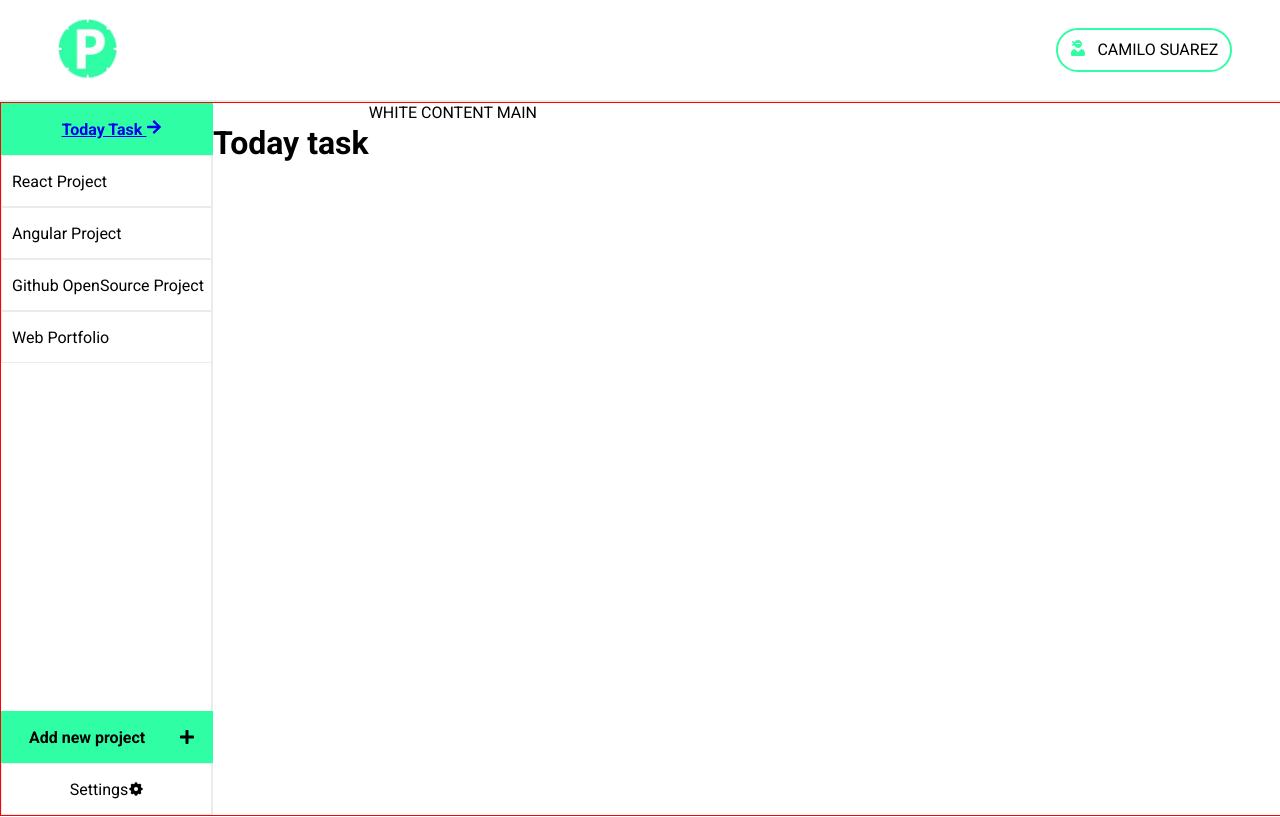
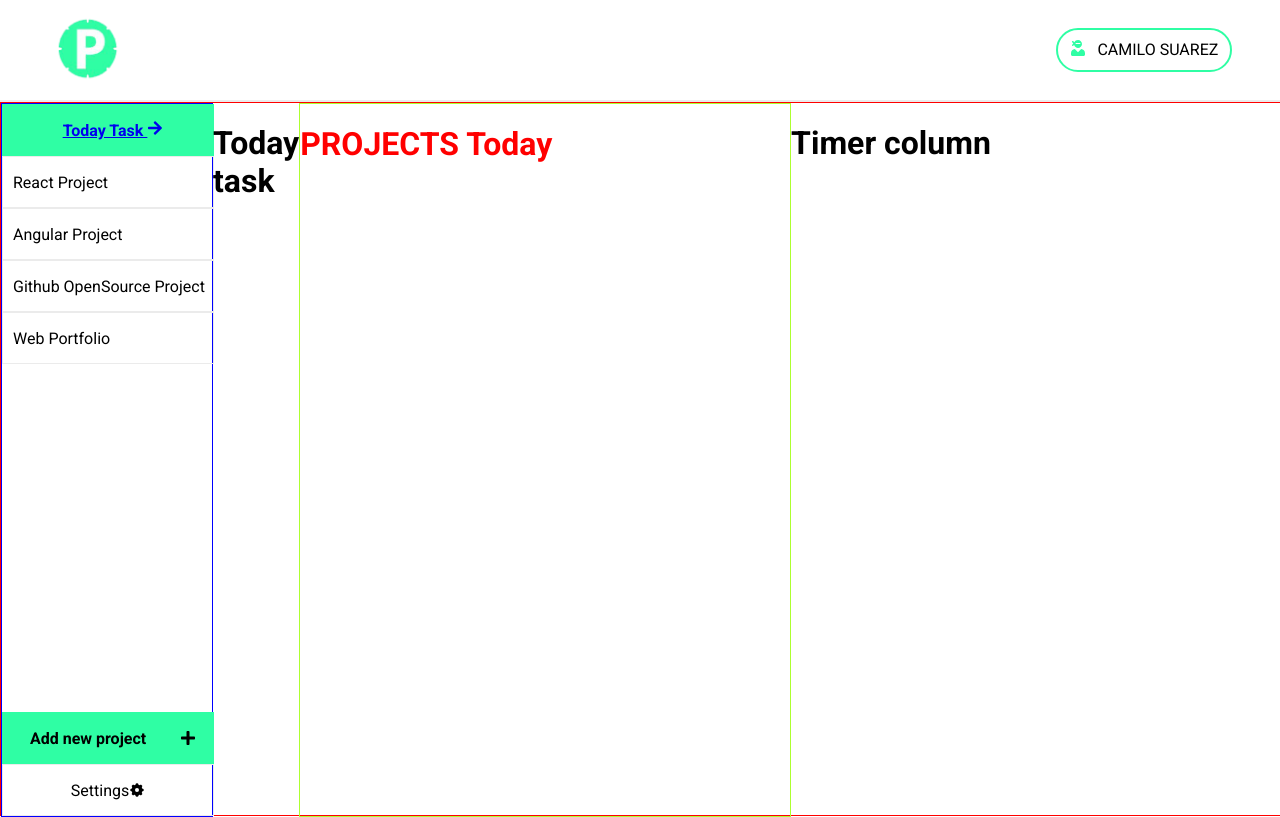
Before and after one commit to RedKamo/Povity, a React app: page /today in a window 1280 px wide. Built offline with nearby package versions, Linux system fonts and the light colour scheme.

Commit message:
divide scren and create timer

```diff
--- a/src/assets/styles/Home_Layout.scss
+++ b/src/assets/styles/Home_Layout.scss
@@ -1,5 +1,8 @@
 @import "../App.scss";
 
-body{
-    border: 1px solid green;
-}
+.home__container{
+    border: 1px solid red;
+    width: 100%;
+    height: 89vh;
+    display: flex;
+  }
--- a/src/assets/styles/Projects.scss
+++ b/src/assets/styles/Projects.scss
@@ -1,8 +1,11 @@
 @import "../App.scss";
 
-.home__container{
-  border: 1px solid red;
+.projects__container{
   width: 100%;
-  height: 89vh;
-  display: flex;
+  height: 100%;
+  border: 1px solid greenyellow;
+
+  h1{
+    color: red;
+  }
 }
--- a/src/assets/styles/Sidebar.scss
+++ b/src/assets/styles/Sidebar.scss
@@ -3,7 +3,8 @@
 .sidebar{
   width: 210px;
   height: 89vh;
-  border-right: 2px solid  $border-light;
+  //border-right: 2px solid  $border-light;
+  border: 1px solid blue;
 
   &__container{
     //border: 1px solid red;
--- /dev/null
+++ b/src/assets/styles/Timer.scss
@@ -0,0 +1,6 @@
+@import "../App.scss";
+
+.timer__container{
+  width: 100%;
+  height: 100%;
+}
--- a/src/components/Projects.jsx
+++ b/src/components/Projects.jsx
@@ -1,8 +1,13 @@
 import React from 'react';
+
+ import '../assets/styles/Projects.scss';
+
 
 const Projects =()=>{
     return(
-        <div>WHITE CONTENT MAIN </div>
+        <div className="projects__container">
+            <h1>PROJECTS Today</h1>
+        </div>
     )
 }
 
--- /dev/null
+++ b/src/components/Timer.jsx
@@ -0,0 +1,14 @@
+import React from 'react'
+
+import '../assets/styles/Timer.scss';
+
+
+const Timer =()=>{
+    return(
+        <div className="timer__container">
+            <h1>Timer column</h1>
+        </div>
+    )
+}
+
+export default Timer;
--- a/src/pages/Home_Layout.jsx
+++ b/src/pages/Home_Layout.jsx
@@ -2,15 +2,18 @@ import React from 'react';
 //Components in this layout
 import Sidebar from '../components/Sidebar';
 import Projects from '../components/Projects';
+import Timer from '../components/Timer';
 
 //styles
-import '../assets/styles/Projects.scss';
+
+import '../assets/styles/Home_Layout.scss';
 
 const Home_Layout =()=>{
   return(
     <div className="home__container">
       <Sidebar/>
       <Projects/>
+      <Timer/>
     </div>
   )
 }
```
